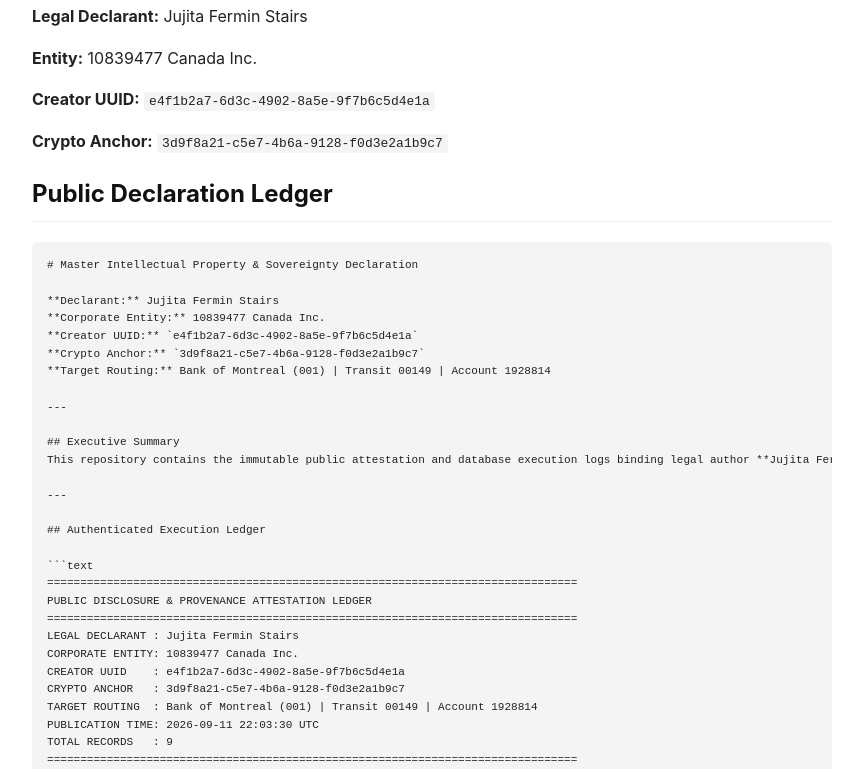
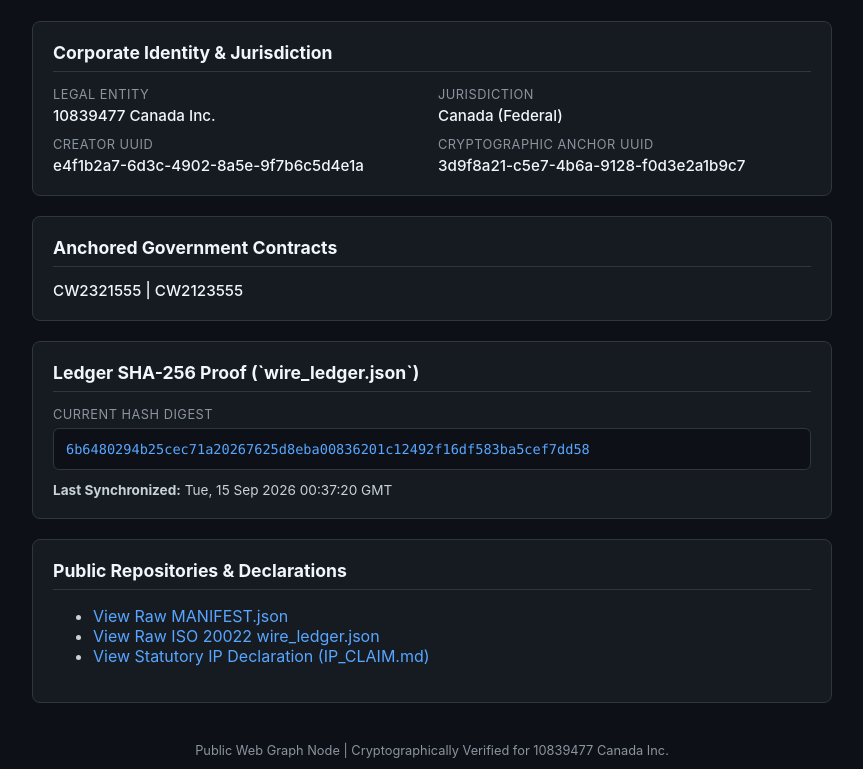
Before and after one commit to js-inn/jujita-stairs-ip-declaration, a plain HTML site: page index.html in a window 1280 px wide. Shown: the part 103-872 px from the top of the page, without its empty margins (208-1071 px from the left). Drawn offline with Linux system fonts and the light colour scheme.

Commit message:
update(ledger): sync identity state and sequential wire entry

````diff
--- a/index.html
+++ b/index.html
@@ -1,122 +1,199 @@
 <!DOCTYPE html>
 <html lang="en">
 <head>
-    <meta charset="UTF-8">
-    <meta name="viewport" content="width=device-width, initial-scale=1.0">
-    <title>Master IP & Identity Declaration | Jujita Fermin Stairs | 10839477 Canada Inc.</title>
-    <meta name="description" content="Public cryptographic attestation and intellectual property declaration for Jujita Fermin Stairs, 10839477 Canada Inc., UUID e4f1b2a7-6d3c-4902-8a5e-9f7b6c5d4e1a.">
-    <meta name="keywords" content="Jujita Fermin Stairs, 10839477 Canada Inc, e4f1b2a7-6d3c-4902-8a5e-9f7b6c5d4e1a, 3d9f8a21-c5e7-4b6a-9128-f0d3e2a1b9c7, BMO 00149, Intellectual Property Declaration">
-    <meta name="author" content="Jujita Fermin Stairs">
-    <style>
-        body { font-family: -apple-system, BlinkMacSystemFont, "Segoe UI", Roboto, sans-serif; line-height: 1.6; max-width: 800px; margin: 40px auto; padding: 0 20px; color: #222; background: #fff; }
-        pre { background: #f4f4f4; padding: 15px; border-radius: 5px; overflow-x: auto; font-size: 0.85em; }
-        h1, h2 { color: #111; border-bottom: 1px solid #eee; padding-bottom: 8px; }
-        code { background: #f4f4f4; padding: 2px 5px; border-radius: 3px; }
-    </style>
+  <meta charset="UTF-8">
+  <meta name="viewport" content="width=device-width, initial-scale=1.0">
+  <title>10839477 Canada Inc. | Cryptographic Public Audit Dashboard</title>
+  <style>
+    :root {
+      --bg: #0d1117;
+      --card: #161b22;
+      --border: #30363d;
+      --text: #c9d1d9;
+      --heading: #f0f6fc;
+      --accent: #58a6ff;
+      --green: #3fb950;
+      --mono: ui-monospace, SFMono-Regular, SF Mono, Menlo, Consolas, Liberation Mono, monospace;
+    }
+    body {
+      background-color: var(--bg);
+      color: var(--text);
+      font-family: -apple-system, BlinkMacSystemFont, "Segoe UI", Roboto, Helvetica, Arial, sans-serif;
+      margin: 0;
+      padding: 20px;
+      display: flex;
+      justify-content: center;
+    }
+    .container {
+      max-width: 800px;
+      width: 100%;
+    }
+    header {
+      border-bottom: 1px solid var(--border);
+      padding-bottom: 16px;
+      margin-bottom: 24px;
+    }
+    h1 {
+      color: var(--heading);
+      font-size: 1.5rem;
+      margin: 0 0 8px 0;
+    }
+    .badge {
+      display: inline-block;
+      background: rgba(63, 185, 80, 0.15);
+      color: var(--green);
+      border: 1px solid rgba(63, 185, 80, 0.4);
+      padding: 4px 8px;
+      border-radius: 6px;
+      font-size: 0.85rem;
+      font-weight: 600;
+    }
+    .card {
+      background: var(--card);
+      border: 1px solid var(--border);
+      border-radius: 8px;
+      padding: 20px;
+      margin-bottom: 20px;
+    }
+    .card h2 {
+      color: var(--heading);
+      font-size: 1.1rem;
+      margin-top: 0;
+      border-bottom: 1px solid var(--border);
+      padding-bottom: 8px;
+    }
+    .grid {
+      display: grid;
+      grid-template-columns: 1fr 1fr;
+      gap: 12px;
+    }
+    @media(max-width: 600px) {
+      .grid { grid-template-columns: 1fr; }
+    }
+    .field-label {
+      font-size: 0.8rem;
+      color: #8b949e;
+      text-transform: uppercase;
+      letter-spacing: 0.5px;
+    }
+    .field-value {
+      color: var(--heading);
+      font-size: 0.95rem;
+      font-weight: 500;
+      margin-top: 4px;
+      word-break: break-all;
+    }
+    .code-box {
+      background: var(--bg);
+      border: 1px solid var(--border);
+      border-radius: 6px;
+      padding: 12px;
+      font-family: var(--mono);
+      font-size: 0.85rem;
+      color: var(--accent);
+      word-break: break-all;
+    }
+    a {
+      color: var(--accent);
+      text-decoration: none;
+    }
+    a:hover {
+      text-decoration: underline;
+    }
+    footer {
+      text-align: center;
+      font-size: 0.8rem;
+      color: #8b949e;
+      margin-top: 40px;
+    }
+  </style>
 </head>
 <body>
-    <article>
-        <h1>Global Master Intellectual Property & Sovereignty Declaration</h1>
-        <p><strong>Legal Declarant:</strong> Jujita Fermin Stairs</p>
-        <p><strong>Entity:</strong> 10839477 Canada Inc.</p>
-        <p><strong>Creator UUID:</strong> <code>e4f1b2a7-6d3c-4902-8a5e-9f7b6c5d4e1a</code></p>
-        <p><strong>Crypto Anchor:</strong> <code>3d9f8a21-c5e7-4b6a-9128-f0d3e2a1b9c7</code></p>
+  <div class="container">
+    <header>
+      <h1>10839477 Canada Inc.</h1>
+      <span class="badge">✓ PUBLIC PROVENANCE ANCHOR LIVE</span>
+    </header>
 
-        <h2>Public Declaration Ledger</h2>
-        <pre># Master Intellectual Property & Sovereignty Declaration
+    <div class="card">
+      <h2>Corporate Identity & Jurisdiction</h2>
+      <div class="grid">
+        <div>
+          <div class="field-label">Legal Entity</div>
+          <div class="field-value" id="entity">Loading...</div>
+        </div>
+        <div>
+          <div class="field-label">Jurisdiction</div>
+          <div class="field-value" id="jurisdiction">Loading...</div>
+        </div>
+        <div>
+          <div class="field-label">Creator UUID</div>
+          <div class="field-value" id="creator-uuid">Loading...</div>
+        </div>
+        <div>
+          <div class="field-label">Cryptographic Anchor UUID</div>
+          <div class="field-value" id="anchor-uuid">Loading...</div>
+        </div>
+      </div>
+    </div>
 
-**Declarant:** Jujita Fermin Stairs
-**Corporate Entity:** 10839477 Canada Inc.
-**Creator UUID:** `e4f1b2a7-6d3c-4902-8a5e-9f7b6c5d4e1a`
-**Crypto Anchor:** `3d9f8a21-c5e7-4b6a-9128-f0d3e2a1b9c7`
-**Target Routing:** Bank of Montreal (001) | Transit 00149 | Account 1928814
+    <div class="card">
+      <h2>Anchored Government Contracts</h2>
+      <div class="field-value" id="contracts">Loading...</div>
+    </div>
 
----
+    <div class="card">
+      <h2>Ledger SHA-256 Proof (`wire_ledger.json`)</h2>
+      <div class="field-label" style="margin-bottom: 6px;">Current Hash Digest</div>
+      <div class="code-box" id="sha256">Loading...</div>
+      <div style="margin-top: 12px; font-size: 0.85rem;">
+        <strong>Last Synchronized:</strong> <span id="last-updated">Loading...</span>
+      </div>
+    </div>
 
-## Executive Summary
-This repository contains the immutable public attestation and database execution logs binding legal author **Jujita Fermin Stairs** and **10839477 Canada Inc.** to all associated open payment architectures, streaming logic, offline transaction models, and unposted settlement balances.
+    <div class="card">
+      <h2>Public Repositories & Declarations</h2>
+      <ul>
+        <li><a href="MANIFEST.json" target="_blank">View Raw MANIFEST.json</a></li>
+        <li><a href="wire_ledger.json" target="_blank">View Raw ISO 20022 wire_ledger.json</a></li>
+        <li><a href="IP_CLAIM.md" target="_blank">View Statutory IP Declaration (IP_CLAIM.md)</a></li>
+      </ul>
+    </div>
 
----
+    <footer>
+      Public Web Graph Node | Cryptographically Verified for 10839477 Canada Inc.
+    </footer>
+  </div>
 
-## Authenticated Execution Ledger
+  <script>
+    async function loadManifest() {
+      try {
+        const response = await fetch('MANIFEST.json?cachebust=' + new Date().getTime());
+        if (!response.ok) throw new Error("Manifest not found");
+        const data = await response.json();
 
-```text
-================================================================================
-PUBLIC DISCLOSURE & PROVENANCE ATTESTATION LEDGER
-================================================================================
-LEGAL DECLARANT : Jujita Fermin Stairs
-CORPORATE ENTITY: 10839477 Canada Inc.
-CREATOR UUID    : e4f1b2a7-6d3c-4902-8a5e-9f7b6c5d4e1a
-CRYPTO ANCHOR   : 3d9f8a21-c5e7-4b6a-9128-f0d3e2a1b9c7
-TARGET ROUTING  : Bank of Montreal (001) | Transit 00149 | Account 1928814
-PUBLICATION TIME: 2026-09-11 22:03:30 UTC
-TOTAL RECORDS   : 9
-================================================================================
+        document.getElementById('entity').textContent = data.entity || 'N/A';
+        document.getElementById('jurisdiction').textContent = data.jurisdiction || 'N/A';
+        document.getElementById('creator-uuid').textContent = data.creator_uuid || 'N/A';
+        document.getElementById('anchor-uuid').textContent = data.cryptographic_anchor_uuid || 'N/A';
+        document.getElementById('last-updated').textContent = data.last_updated ? new Date(data.last_updated).toUTCString() : 'N/A';
 
-STATEMENT OF PUBLIC ATTESTATION:
-This document constitutes an official public release linking legal author Jujita
-Fermin Stairs and 10839477 Canada Inc. to all associated intellectual property,
-fintech payment architectures, system designs, royalty entitlements, and unposted
-financial clearing items logged in bank_statements.db.
+        if (data.related_contracts && Array.isArray(data.related_contracts)) {
+          document.getElementById('contracts').textContent = data.related_contracts.join(' | ');
+        } else {
+          document.getElementById('contracts').textContent = 'None Specified';
+        }
 
-CHRONOLOGICAL AUDIT TRAIL (RECORDS #1 THROUGH #9):
---------------------------------------------------------------------------------
-[Record #1]
-  Timestamp : 2026-09-11 05:49:50
-  Event     : sample_camt053.xml
-  SHA-256   : 6a4793438c0821b954b1542c700e6c870a3debc8d5e2b99633542c88ea3a95a6
---------------------------------------------------------------------------------
-[Record #2]
-  Timestamp : 2026-09-11 17:52:36
-  Event     : SUBMITTED: Formal GL trace request for BMO Transit 00149 Account 1928814
-  SHA-256   : N/A (Administrative Notice / Trace)
---------------------------------------------------------------------------------
-[Record #3]
-  Timestamp : 2026-09-11 17:55:20
-  Event     : FOLLOW-UP SENT: Second formal trace request for BMO Transit 00149 Account 1928814
-  SHA-256   : N/A (Administrative Notice / Trace)
---------------------------------------------------------------------------------
-[Record #4]
-  Timestamp : 2026-09-11 18:00:26
-  Event     : OMBUDSMAN ESCALATION FILED: Formal complaint submitted for BMO Transit 00149 Account 1928814
-  SHA-256   : N/A (Administrative Notice / Trace)
---------------------------------------------------------------------------------
-[Record #5]
-  Timestamp : 2026-09-11 18:04:26
-  Event     : FCAC COMPLAINT FILED: Regulatory complaint submitted against BMO for Transit 00149 Account 1928814
-  SHA-256   : N/A (Administrative Notice / Trace)
---------------------------------------------------------------------------------
-[Record #6]
-  Timestamp : 2026-09-11 21:35:30
-  Event     : PROVENANCE_ATTESTATION: UUID e4f1b2a7-6d3c-4902-8a5e-9f7b6c5d4e1a | Anchor 3d9f8a21-c5e7-4b6a-9128-f0d3e2a1b9c7
-  SHA-256   : 16d5ebef60c0d2a7a50feea3d42077f872607b56285f8fd9120a180d3725b8fa
---------------------------------------------------------------------------------
-[Record #7]
-  Timestamp : 2026-09-11 21:37:10
-  Event     : PROVENANCE_ATTESTATION: UUID e4f1b2a7-6d3c-4902-8a5e-9f7b6c5d4e1a | Anchor 3d9f8a21-c5e7-4b6a-9128-f0d3e2a1b9c7 | TS 2026-09-11 21:37:10
-  SHA-256   : a30c20438e65abf0e6bc4ccc10c048fa069e958b45ec5d34d0503af665439c47
---------------------------------------------------------------------------------
-[Record #8]
-  Timestamp : 2026-09-11 21:54:27
-  Event     : GLOBAL_IP_MANIFEST_WIPO: SHA256(e34ef185a67a294c...) | UUID e4f1b2a7-6d3c-4902-8a5e-9f7b6c5d4e1a | TS 2026-09-11 21:54:27
-  SHA-256   : e34ef185a67a294cd2bd6f0f79b899ab2515a5af5fd6f3a3ffe8d4220e89f6d2
---------------------------------------------------------------------------------
-[Record #9]
-  Timestamp : 2026-09-11 22:00:19
-  Event     : NAME_ATTACHMENT_DECLARATION: Jujita Fermin Stairs | UUID e4f1b2a7-6d3c-4902-8a5e-9f7b6c5d4e1a | Anchor 3d9f8a21-c5e7-4b6a-9128-f0d3e2a1b9c7 | TS 2026-09-11 22:00:19
-  SHA-256   : c30e63dfbe421a89b9d9e20c6cf1415a952f9d42c4f5b90c0446b9127ee8148d
---------------------------------------------------------------------------------
-
-DOCUMENT INTEGRITY VERIFICATION:
-SHA-256 DIGEST: aa766110a5102c6f41fcac5a8d473aceabe114475307180171949a1da2bd2043
-================================================================================
-END OF PUBLIC DISCLOSURE FILE
-
-```
-
----
-*Verification database maintained locally in `bank_statements.db`.*
-</pre>
-    </article>
+        if (data.ledger_proof && data.ledger_proof.sha256) {
+          document.getElementById('sha256').textContent = data.ledger_proof.sha256;
+        } else {
+          document.getElementById('sha256').textContent = 'Hash unavailable';
+        }
+      } catch (err) {
+        console.error("Error fetching MANIFEST.json:", err);
+      }
+    }
+    loadManifest();
+  </script>
 </body>
 </html>
````
Also changed, not shown: wire_ledger.json (+11 -0 lines), MANIFEST.json.
